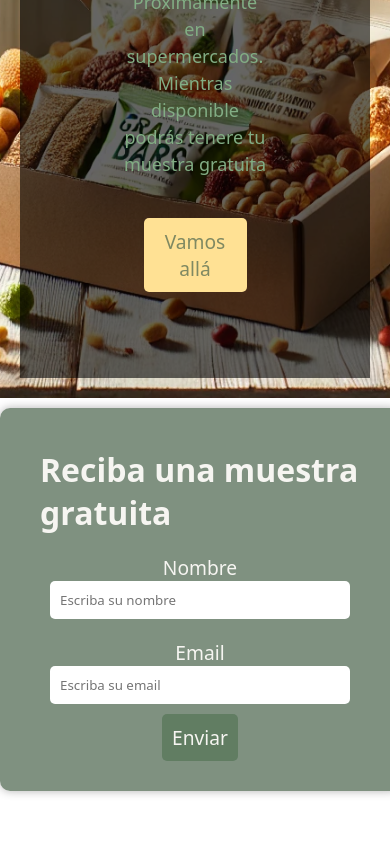
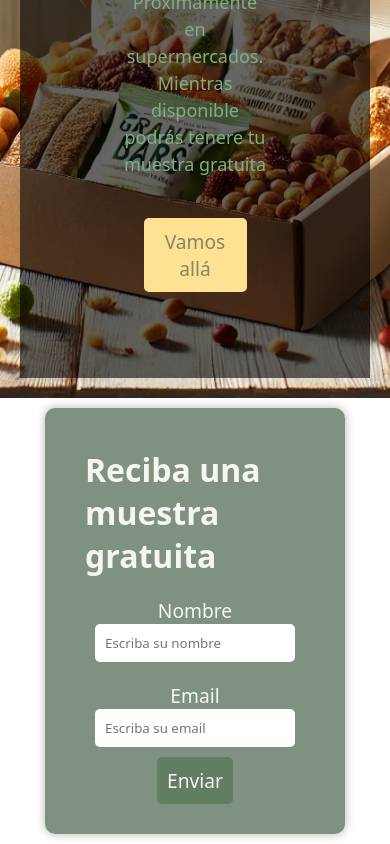
Before and after one commit to ImMiguelFv/LandingPage, an Angular app: page / in a window 390 px wide. Shown: the part 642-1486 px from the top of the page. Before the commit the page ends 1443 px from the top, so only its background shows below. Built offline with nearby package versions, Linux system fonts and the light colour scheme.

Commit message:
un poco más de responsive

```diff
--- a/src/app/formulario/formulario.component.css
+++ b/src/app/formulario/formulario.component.css
@@ -62,3 +62,12 @@
 .card .card-body .btn:hover{
     box-shadow: 0 0 3px rgba(0, 0, 0, 0.158);
 }
+
+@media screen and (max-width: 768px) {
+.card{
+    width: 300px;
+}
+.card .card-body .mb-2 .form-control{
+    width: 200px;
+}
+}
```
